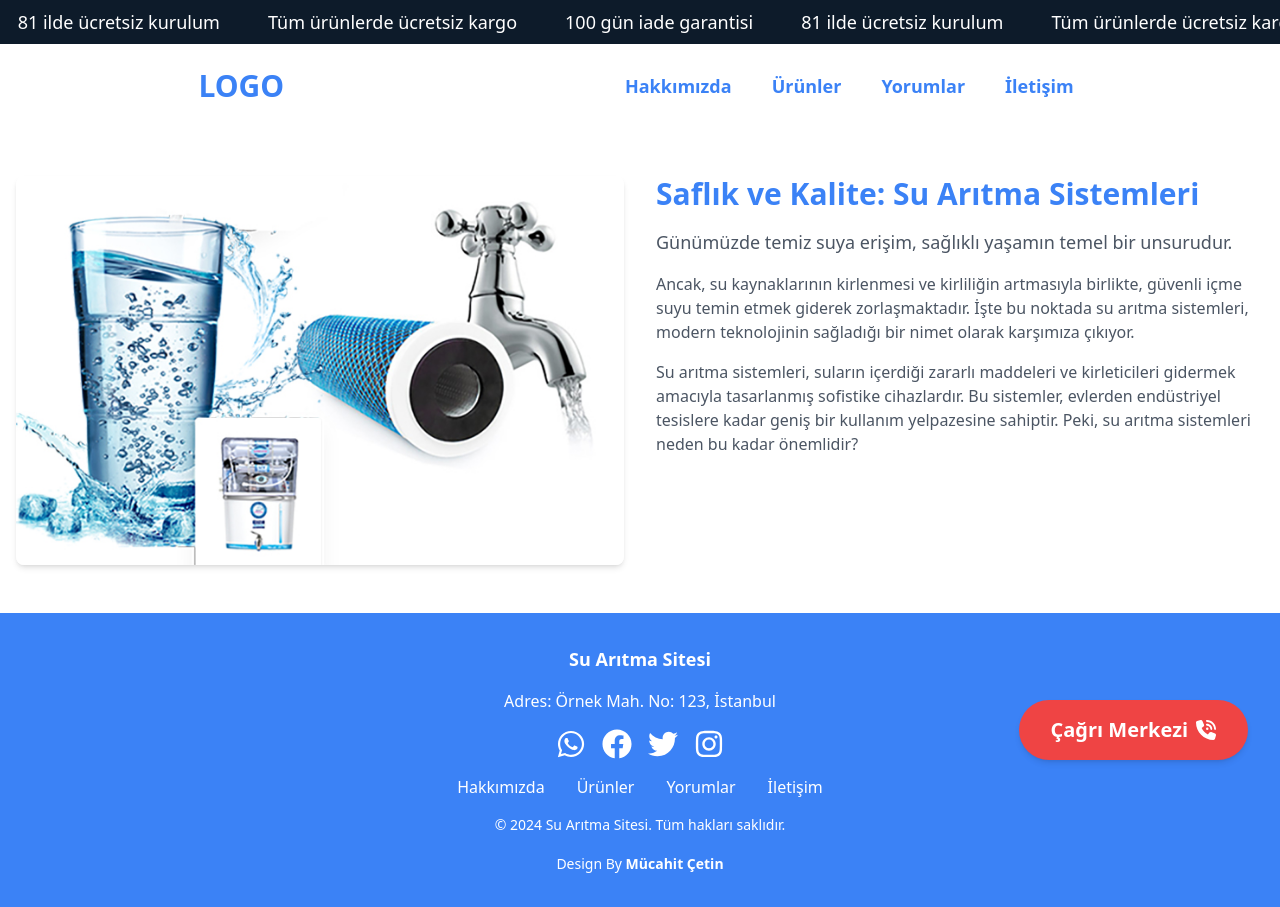
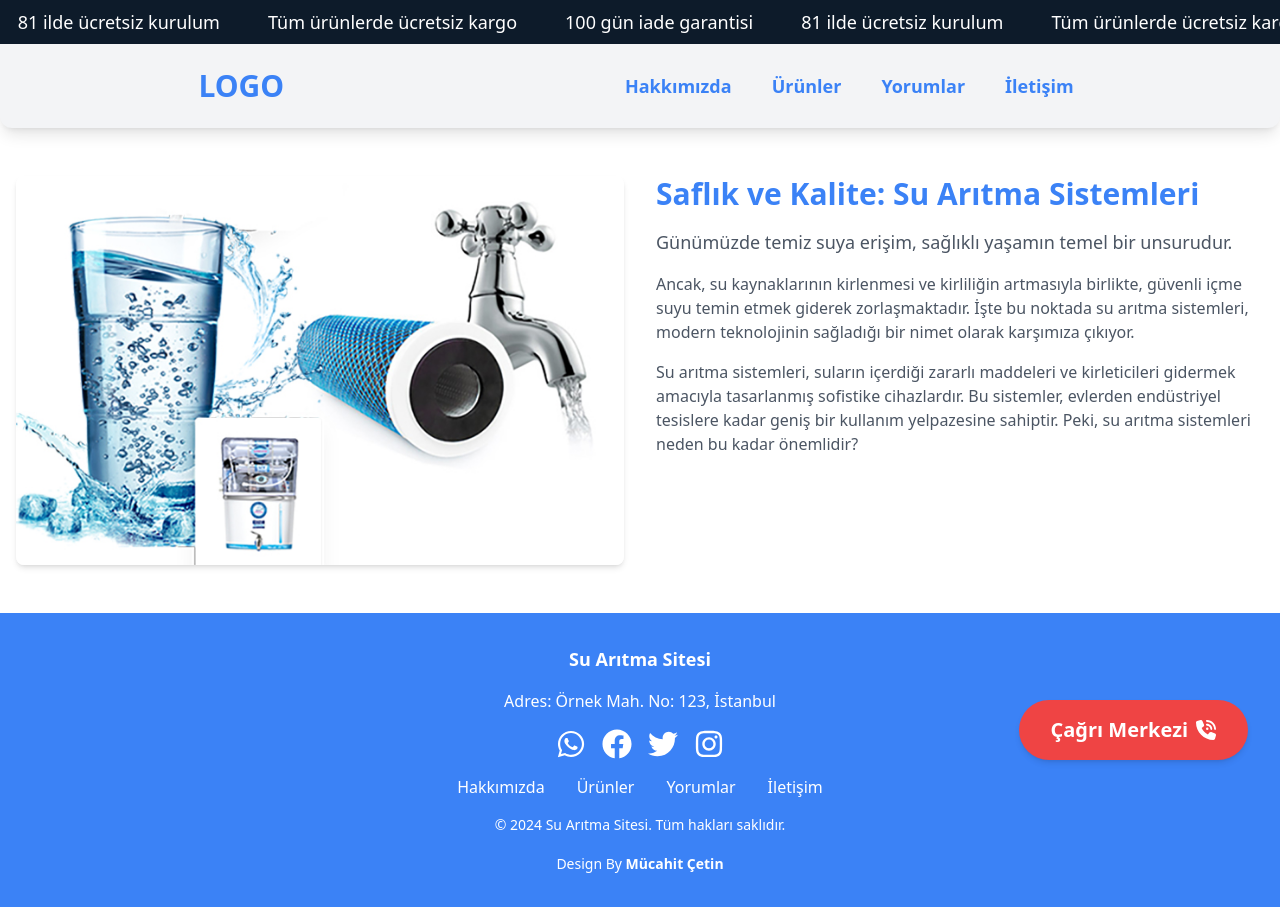
Before and after one commit to mucahitcetin/lgsuaritma, a React (Vite) app: page /hakkimizda in a window 1280 px wide. Built offline with nearby package versions, Linux system fonts and the light colour scheme.

Commit message:
header updated

```diff
--- a/src/components/Header/index.jsx
+++ b/src/components/Header/index.jsx
@@ -33,7 +33,7 @@ const Header = () => {
       <Head />
 
       {/* Header */}
-      <header className="bg-white text-primary flex items-center lg:justify-around justify-between px-8 py-3 top-0 left-0 w-full z-50">
+      <header className="bg-gray-100 shadow-lg rounded-b-xl text-primary flex items-center lg:justify-around justify-between px-8 py-3 top-0 left-0 w-full z-50">
         <Link to="/">
           <h3 className="text-3xl font-bold">LOGO</h3>
         </Link>
--- a/src/pages/Home/HeroPage.jsx
+++ b/src/pages/Home/HeroPage.jsx
@@ -23,7 +23,7 @@ const HeroPage = () => {
 
     return (
         <section className="relative w-full max-w-screen-xl mx-auto overflow-hidden
-                           xsm:h-60 sm:h-64 md:h-96 lg:h-[500px] flex items-center justify-center">
+                           xsm:h-60 sm:h-64 md:h-96 lg:h-[500px] flex items-center justify-center rounded-lg">
             <img
                 src={images[currentIndex]}
                 alt={`Slider ${currentIndex + 1}`}
```
